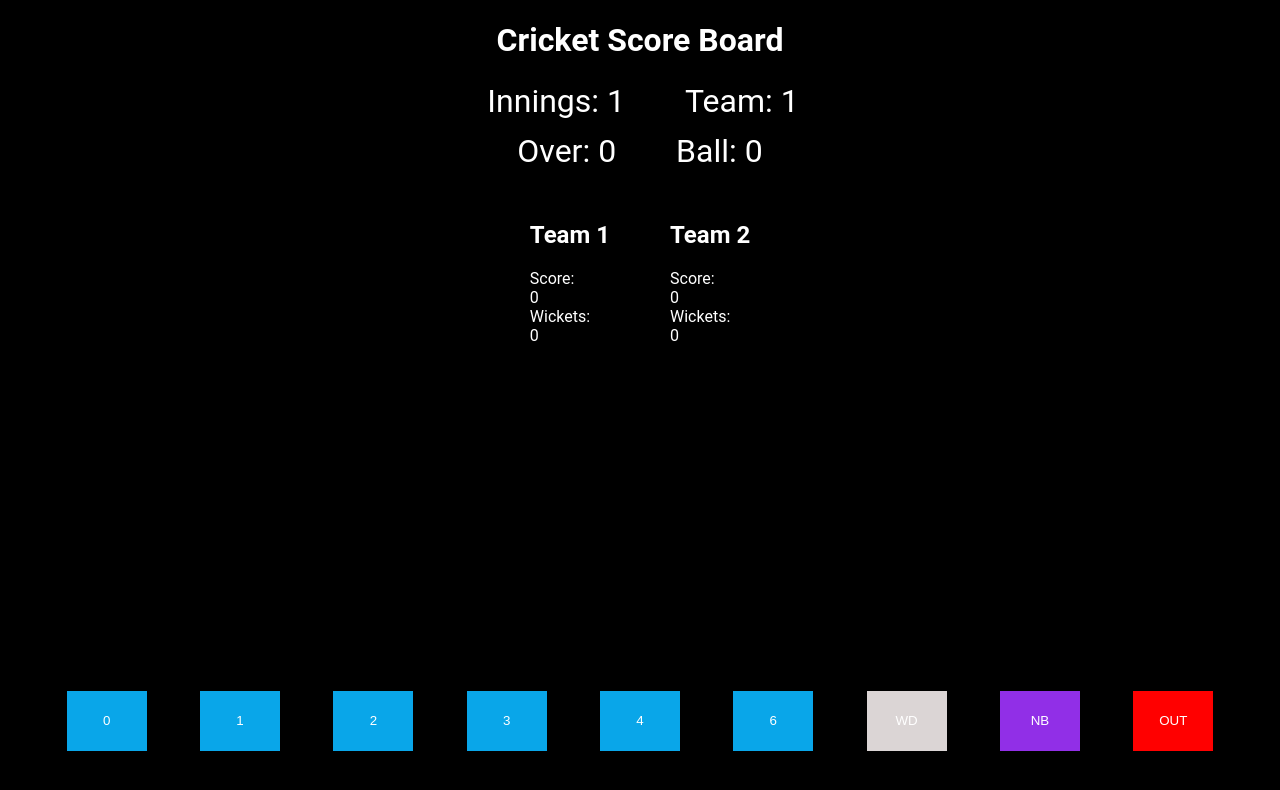
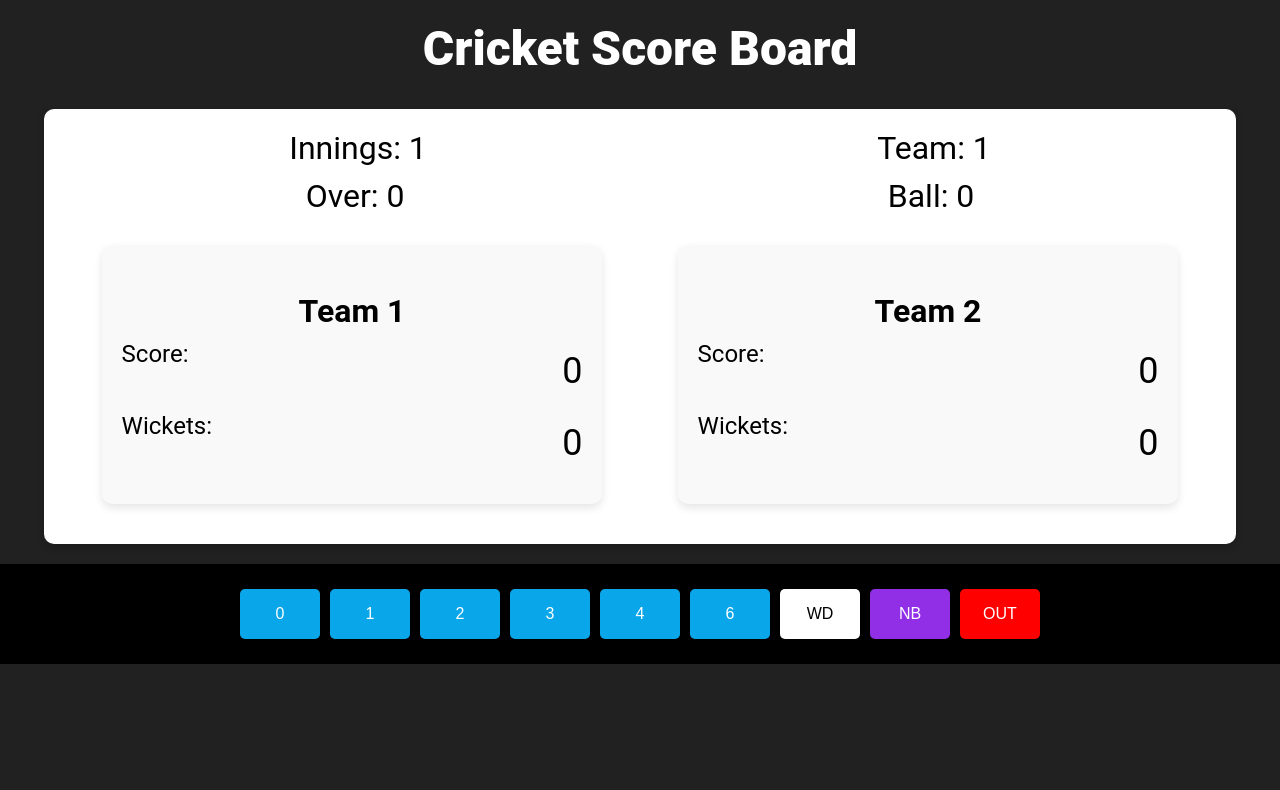
Before and after one commit to Mohitraut07/Score-board, a plain HTML site: page index.html in a window 1280 px wide. Drawn offline with Linux system fonts and the light colour scheme.

Commit message:
chore: Update CSS styles for cricket score board

```diff
--- a/style.css
+++ b/style.css
@@ -1,128 +1,125 @@
-body{
+body {
     margin: 0;
     padding: 0;
     font-family: 'Roboto', sans-serif;
-    background: #000;
+    background: #212121;
 }
 
-h1{
+h1 {
     text-align: center;
     color: #fff;
-    /* padding-top: 20px; */
+    font-weight: 900;
+    font-size: 3em;
+    margin-top: 20px;
 }
 
-button{
+button {
     background: #09a6e9;
     color: #fff;
     border: none;
-    padding: 30px 40px;
+    padding: 20px 40px;
     cursor: pointer;
     margin: 2em;
+    border-radius: 10px;
+    font-size: 1.2em;
+    box-shadow: 0 4px 8px rgba(0, 0, 0, 0.2);
+    transition: background 0.3s ease;
 }
 
-.board_container{
-    height: 60vh;
-    width: 100vw;
-    background: #000;
-    color: #fff;
+button:hover {
+    background: #007bb5;
 }
 
-.innings{
+.board_container {
+    height: auto;
+    width: 90%;
+    margin: 20px auto;
+    background: #fff;
+    color: #000;
+    border-radius: 10px;
+    box-shadow: 0 4px 8px rgba(0, 0, 0, 0.2);
+    padding: 20px;
+}
+
+.innings, .over {
     display: flex;
     flex-direction: row;
-    justify-content: center;
+    justify-content: space-around;
     align-items: center;
-    height: 40px;
-    width: 100vw;
-    color: #fff;
+    color: #000;
     font-size: xx-large;
-    margin: 0 3px;
+    margin-bottom: 10px;
 }
 
-.innings > div{
-    margin-left: 30px;
-    margin-right: 30px;
+.teams {
+    display: flex;
+    flex-direction: row;
+    justify-content: space-around;
+    align-items: flex-start;
+    color: #000;
 }
 
-.over{
-    display: flex;
-    flex-direction: row;
-    justify-content: center;
-    align-items: center;
-    height: 40px;
-    width: 100vw;
-    color: #fff;
-    font-size: xx-large;
-    padding-top: 10px;
+.team1, .team2 {
+    margin: 20px;
+    background: #f9f9f9;
+    padding: 20px;
+    border-radius: 10px;
+    box-shadow: 0 4px 8px rgba(0, 0, 0, 0.1);
+    width: 40%;
 }
 
-.over > div{
-    margin-left: 30px;
-    margin-right: 30px;
+.team1 h2, .team2 h2 {
+    text-align: center;
+    font-size: 2em;
+    margin-bottom: 10px;
 }
 
-.score{
+.team1 div, .team2 div {
+    display: flex;
+    justify-content: space-between;
+    font-size: 1.5em;
+    margin: 10px 0;
+}
+
+.input_container {
     display: flex;
     justify-content: center;
     align-items: center;
-    height: 24px;
-    width: 24px;
-    background: #09a6e9;
-    color: #fff;
+    background: #000;
+    padding: 20px;
+    flex-wrap: wrap;
 }
 
-.wd{
+.wd, .nb, .out, .score {
     display: flex;
     justify-content: center;
     align-items: center;
-    height: 24px;
-    width: 24px;
-    background: rgb(219, 213, 213);
+    height: 50px;
+    width: 50px;
     color: #fff;
+    margin: 5px;
+    border-radius: 5px;
+    font-size: 1em;
 }
 
-.nb{
-    display: flex;
-    justify-content: center;
-    align-items: center;
-    height: 24px;
-    width: 24px;
-    background: rgb(145, 47, 231);
-    color: #ffffff;
+.wd {
+    background: #fff;
+    color: #000;
 }
 
-.out{
-    display: flex;
-    justify-content: center;
-    align-items: center;
-    height: 24px;
-    width: 50px;
-    background: #f00;
-    color: #fff;
-
+.nb {
+    background: #912fe7;
 }
 
-.input_container{
-    display: flex;
-    justify-content: center;
-    align-items: center;
-    height: 40vh;
-    width: 100vw;
-    background: #000;
-    color: #fff;
+.out {
+    background: #f00;
 }
 
-.teams{
-    display: flex;
-    flex-direction: row;
-    justify-content: center;
-    align-items: center;
-    height: auto;
-    width: 100vw;
-    /* background: #09a6e9; */
-    color: #fff;
+.score {
+    background: #09a6e9;
 }
 
-.teams > div{
-    margin: 30px 30px 0 30px;
+button:hover {
+    transform: scale(1.1);
+    transition: all 0.2s;
 }
```
